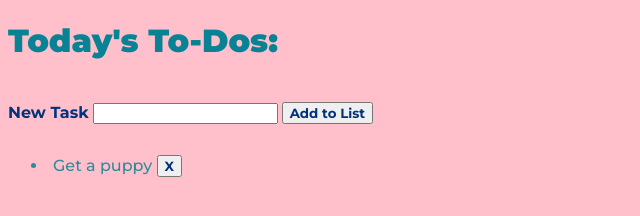
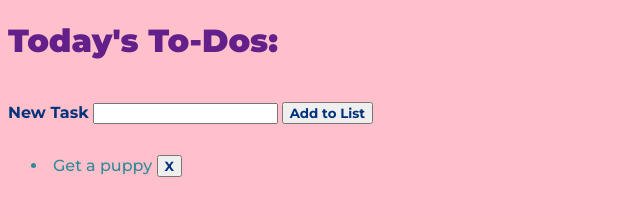
Before and after one commit to LuisaGarnot/GitHubExercise, a plain HTML site: page index.html in a window 1280 px wide. Shown: the whole page, without its empty margins (0-640 px from the left). Drawn offline with Linux system fonts and the light colour scheme.

```diff
--- a/app.css
+++ b/app.css
@@ -13,7 +13,7 @@ button{
     font-weight: 700;
 }
 h1{
-color: #088395;
+color: #631f8a;
 padding-bottom: 20px;
 font-family: 'Montserrat', sans-serif;
 font-weight: 900;
```
